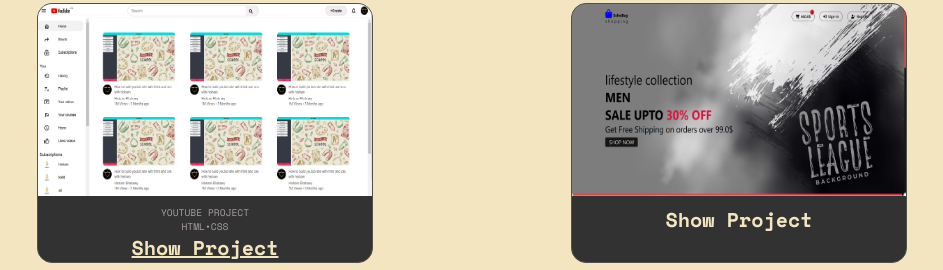
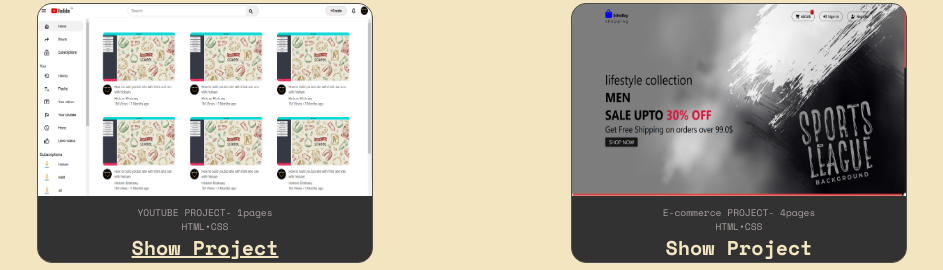
Before and after one commit to HishamEltahawy/hishamahmed1, a plain HTML site: page index.html in a window 1280 px wide. Shown: the part 1696-1966 px from the top of the page, without its empty margins (168-1111 px from the left). Drawn offline with nearby package versions, Linux system fonts and the light colour scheme.

Commit message:
Update index.html

```diff
--- a/index.html
+++ b/index.html
@@ -79,7 +79,7 @@
                     <img src="images/youtube-project-cover.png ">
                 </div>
                 <div class="project-info">
-                    <p>YOUTUBE PROJECT</p>
+                    <p>YOUTUBE PROJECT- 1pages</p>
                     <P>HTML•CSS</P>
                     <a target="_blank" href="index-youtube.html" class="link-project">Show Project</a>
                 </div>
@@ -90,6 +90,8 @@
                         <img src="images/EchoBuy.png" />
                     </div>
                     <div class="project-info">
+                        <p>E-commerce PROJECT- 4pages</p>
+                        <P>HTML•CSS</P>
                         <a class="link-project">Show Project</a>
                     </div>
                 </div>
```
